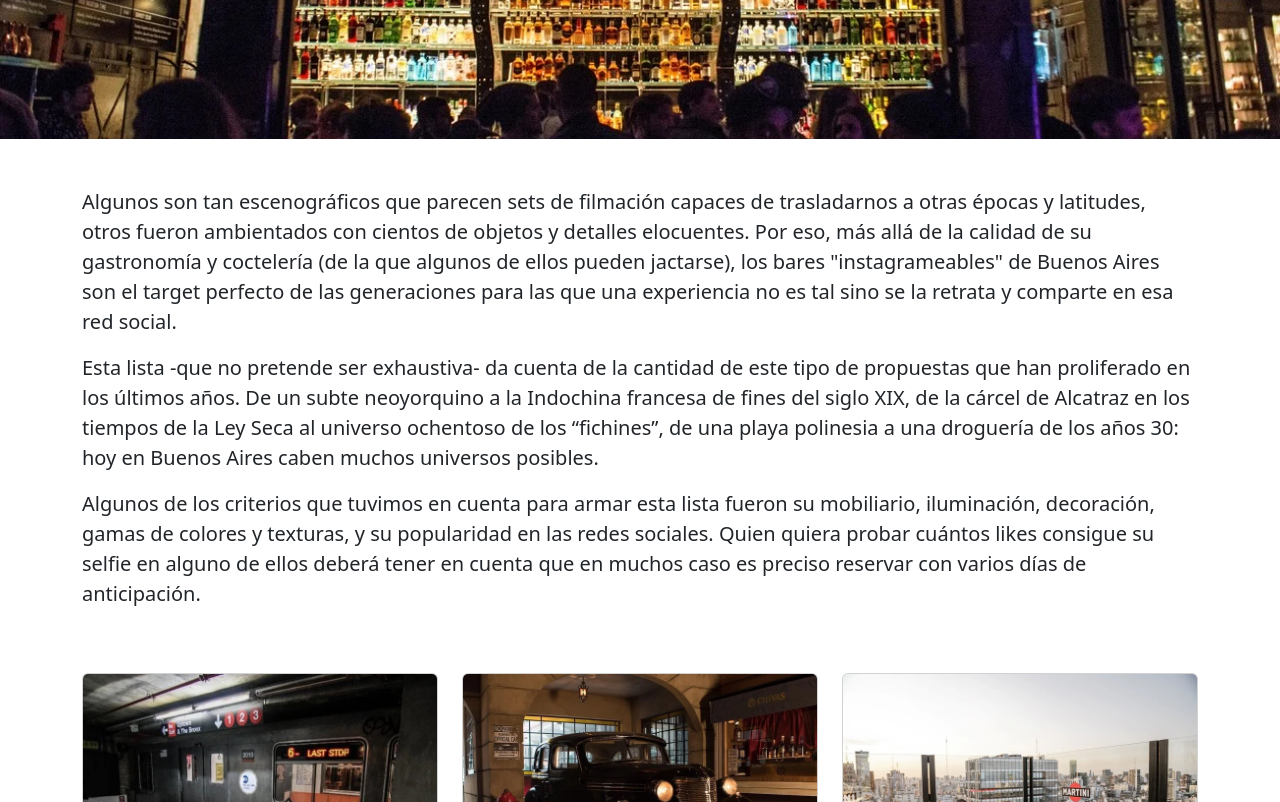
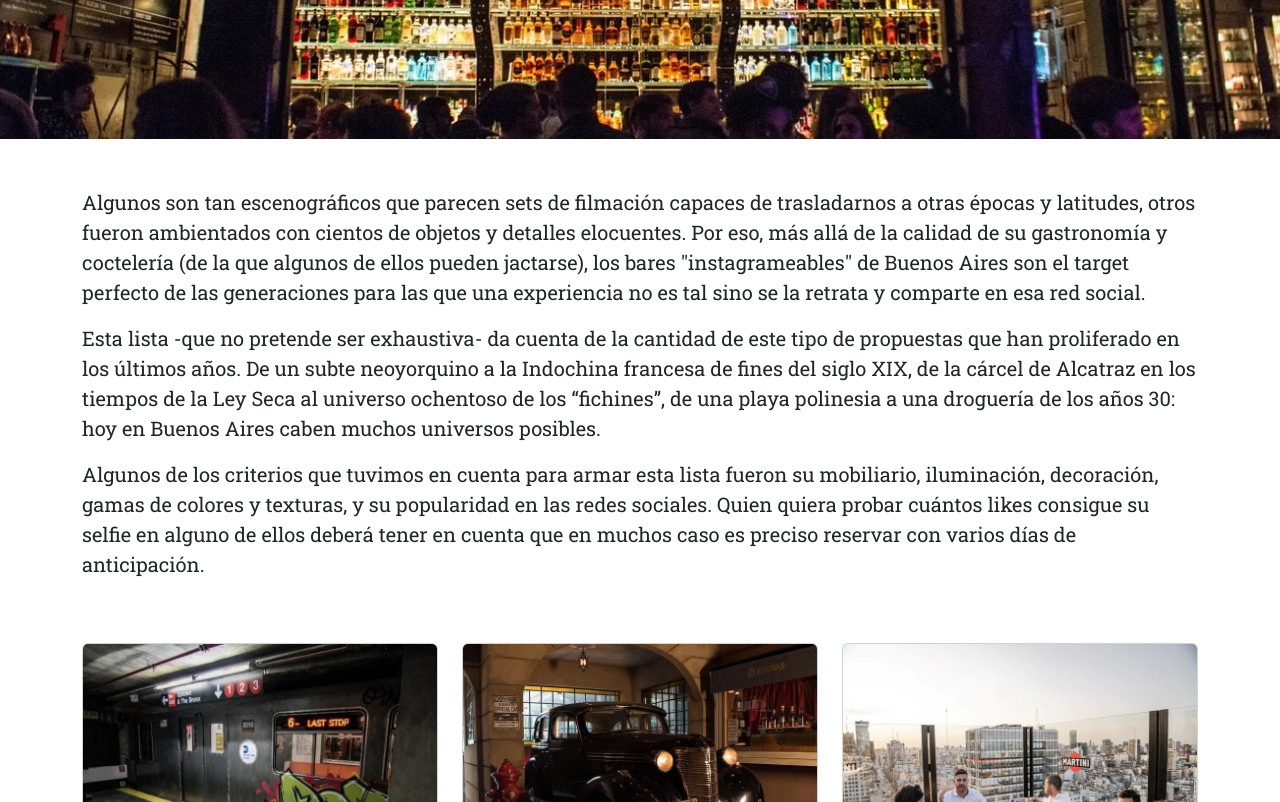
Before and after one commit to 7uch0/PreEntrega3, a website: page index.html in a window 1280 px wide. Shown: the part 263-1065 px from the top of the page. Drawn offline with Linux system fonts and the light colour scheme.

Commit message:
cambio de fuente

```diff
--- a/index.html
+++ b/index.html
@@ -7,6 +7,9 @@
     <title>Bares Instagrameables</title>
     <meta name="description" content="Más allá de la calidad de su gastronomía y coctelería (de la que algunos de ellos pueden jactarse), los bares instagrameables de Buenos Aires son el target perfecto de las generaciones para las que una experiencia no es tal sino se la retrata y comparte en esa red social.">
     <meta name="keywords" content="bares buenos aires, bares capital federal, bares top argentina, bares instagrameables">
+    <link rel="preconnect" href="https://fonts.googleapis.com">
+    <link rel="preconnect" href="https://fonts.gstatic.com" crossorigin>
+    <link href="https://fonts.googleapis.com/css2?family=Roboto+Slab&display=swap" rel="stylesheet">
     <link rel="stylesheet" href="css/estilos.css">
 </head>
 <body>
--- a/scss/estilos.scss
+++ b/scss/estilos.scss
@@ -2,6 +2,9 @@ $primary:orange;
 
 @import "bootstrap";
 
+body{
+    font-family: 'Roboto Slab', serif;
+}
 .fondo_menu{
     background-color: black;
 }
```
Also changed, not shown: the-hole-bar.html (+3 -0 lines), trade-sky-bar.html (+3 -0 lines), uptown-bar.html (+3 -0 lines), css/estilos.css.
